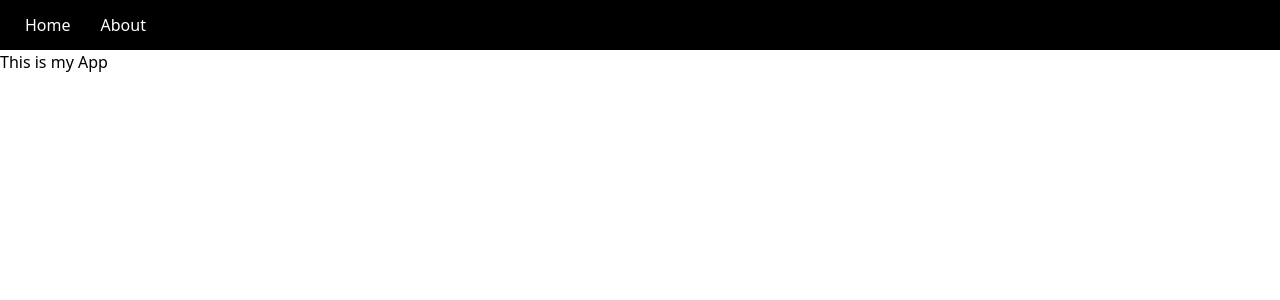
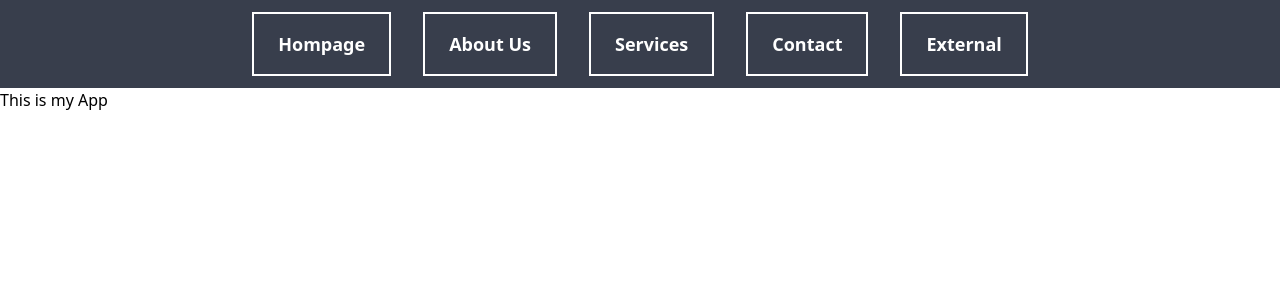
Before and after one commit to jeffagregado/one-page-app, a Next.js app: page / in a window 1280 px wide. Shown: the top 300 px of the page. Built offline with nearby package versions, Linux system fonts and the light colour scheme.

Commit message:
modified tailwind

```diff
--- a/components/Nav.tsx
+++ b/components/Nav.tsx
@@ -3,13 +3,22 @@ import navStyles from '../styles/Nav.module.scss'
 
 const Nav = () => {
   return (
-    <nav className={navStyles.nav}>
+    <nav className={`${navStyles.nav}`}>
       <ul>
         <li>
-          <Link href="/">Home</Link>
+          <Link href="/">Hompage</Link>
         </li>
         <li>
-          <Link href="/about">About</Link>
+          <Link href="/about">About Us</Link>
+        </li>
+        <li>
+          <Link href="/about">Services</Link>
+        </li>
+        <li>
+          <Link href="/about">Contact</Link>
+        </li>
+        <li>
+          <Link href="/about">External</Link>
         </li>
       </ul>
     </nav>
--- a/styles/Nav.module.scss
+++ b/styles/Nav.module.scss
@@ -1,20 +1,15 @@
+@import '~tailwindcss/components';
+
 .nav {
-  height: 50px;
-  padding: 10px;
-  background: #000;
-  color: #fff;
-  display: flex;
-  align-items: center;
-  justify-content: flex-start;
+  @apply bg-nav-bg text-white flex justify-center;
+
+  ul {
+    @apply flex items-center list-none py-2;
+
+    li {
+      @apply my-1 mx-4 border-white border-solid border-2 px-6 py-4 text-lg hover:bg-gray-600;
+      transition: all 0.3s ease;
+      font-weight: 600;
+    }
+  }
 }
-
-.nav ul {
-  display: flex;
-  justify-content: center;
-  align-items: center;
-  list-style: none;
-}
-
-.nav ul li a {
-  margin: 5px 15px;
-}
--- a/tailwind.config.js
+++ b/tailwind.config.js
@@ -7,7 +7,15 @@ module.exports = {
       center: true,
       padding: '1.5rem',
     },
-    extend: {},
+/*     colors: {
+      primary: '#383E4C',
+      secondary: '#F2F2F2',
+    }, */
+    extend: {
+      colors: {
+        'nav-bg': '#383E4C',
+      },
+    },
   },
   variants: {
     extend: {},
```
